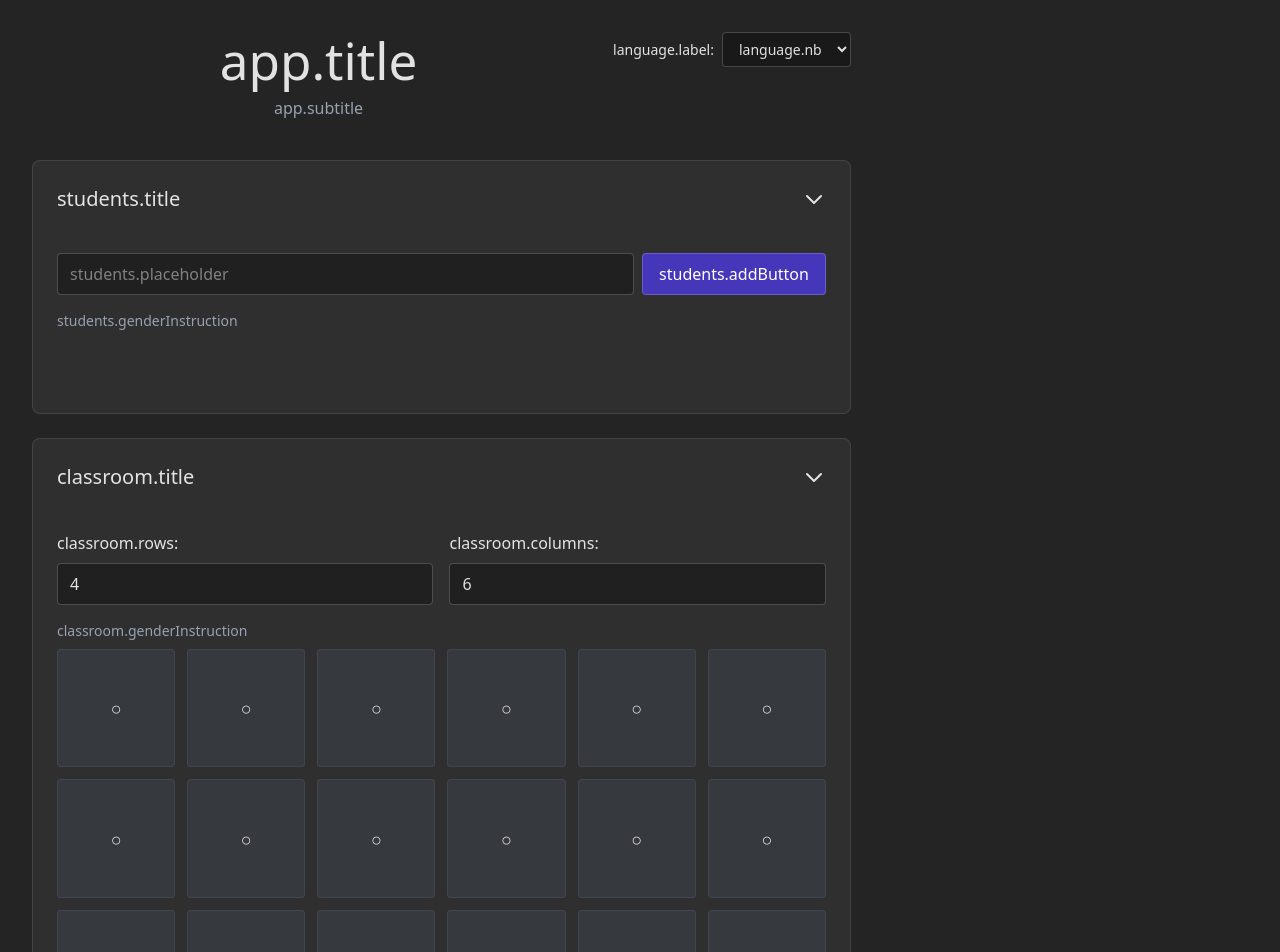
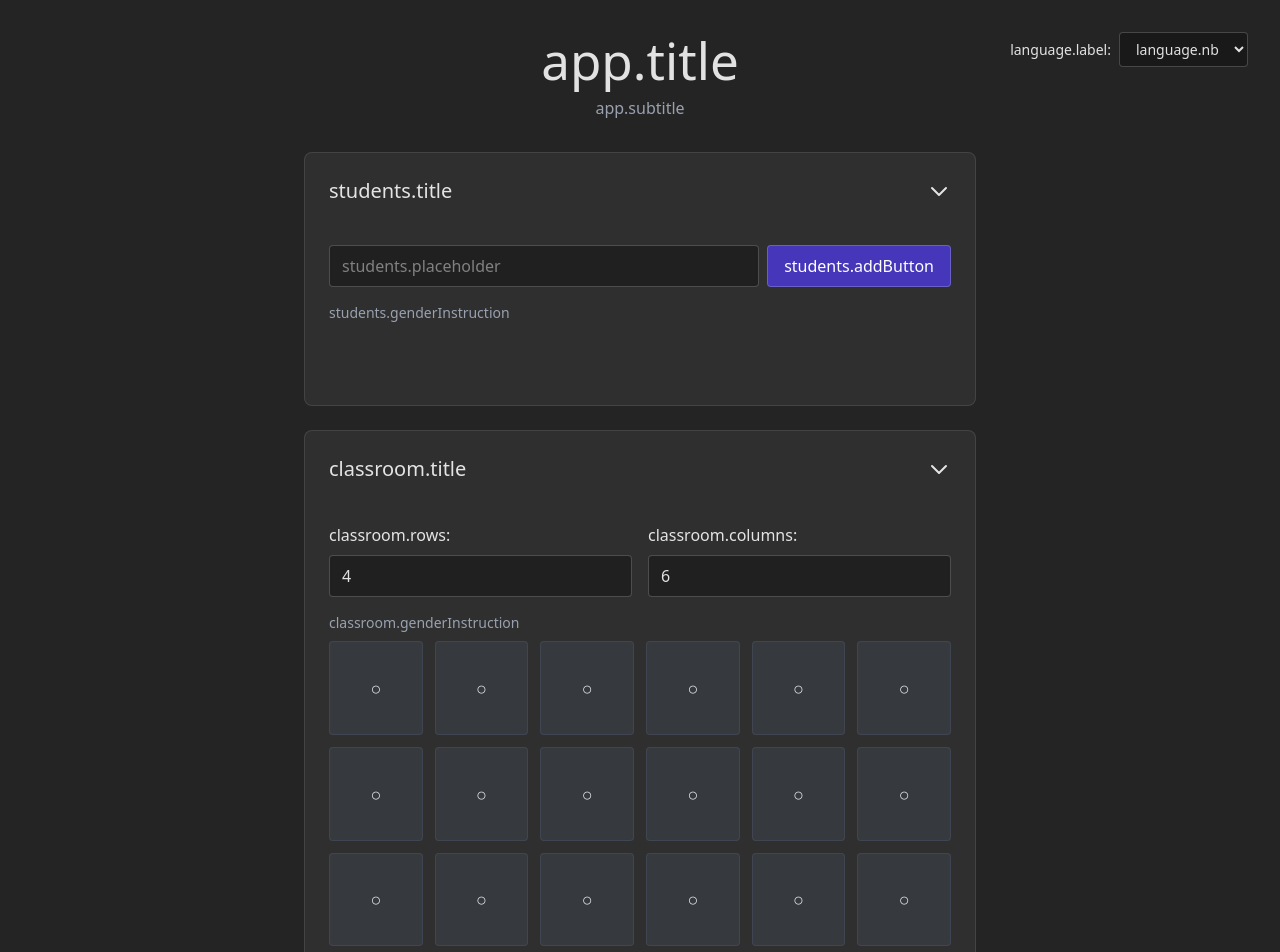
Before and after one commit to almyy/Kartomat, a React (Vite) app: page / in a window 1280 px wide. Shown: the top 952 px of the page. Built offline with nearby package versions, Linux system fonts and the light colour scheme.

Commit message:
Css tweaks

```diff
--- a/src/App.tsx
+++ b/src/App.tsx
@@ -30,23 +30,25 @@ function App() {
 
   return (
     <div className="max-w-7xl mx-auto px-4 py-4 sm:px-6 sm:py-6 lg:px-8 lg:py-8">
-      <div className="flex flex-col sm:flex-row justify-between items-start gap-2 mb-4 sm:mb-2">
-        <div className="flex-1 w-full">
+      <div className="relative mb-4 sm:mb-2">
+        <div className="absolute top-0 right-0">
+          <LanguageSelector />
+        </div>
+        <div className="w-full">
           <h1 className="text-center mb-1 sm:mb-2">{t('app.title')}</h1>
           <p className="text-center text-gray-400 text-sm sm:text-base mb-4 sm:mb-8">{t('app.subtitle')}</p>
         </div>
-        <LanguageSelector />
       </div>
 
-      <div className="flex flex-row flex-wrap gap-4 sm:gap-6 lg:gap-8">
-        <div className="flex flex-col gap-4 sm:gap-5 lg:gap-6 flex-1 min-w-[300px]">
+      <div className="flex flex-row flex-wrap justify-center gap-4 sm:gap-6 lg:gap-8">
+        <div className="flex flex-col gap-4 sm:gap-5 lg:gap-6 w-full max-w-2xl">
           <StudentManager />
           <ClassroomConfig />
           <ConstraintManager />
           <SolveButton onSolve={solve} disabled={students.length === 0} />
         </div>
 
-        <div className="w-full">
+        <div className="w-full max-w-2xl">
           <SeatingDisplay />
         </div>
       </div>
--- a/src/features/classroom/ClassroomConfig.tsx
+++ b/src/features/classroom/ClassroomConfig.tsx
@@ -65,7 +65,7 @@ export function ClassroomConfig() {
       <div className="mb-3 sm:mb-4">
         <p className="text-xs sm:text-sm text-gray-400 mb-2">{t('classroom.genderInstruction')}</p>
         <div
-          className="grid gap-2 sm:gap-3 w-full max-w-[1280px] mx-auto"
+          className="grid gap-2 sm:gap-3 w-full mx-auto"
           style={{
             gridTemplateColumns: `repeat(${cols}, 1fr)`,
             gridTemplateRows: `repeat(${rows}, 1fr)`
--- a/src/index.css
+++ b/src/index.css
@@ -22,6 +22,10 @@ body {
   min-width: 320px;
   min-height: 100vh;
   overflow-x: hidden;
+}
+
+#root {
+  width: 100%;
 }
 
 h1 {
```
